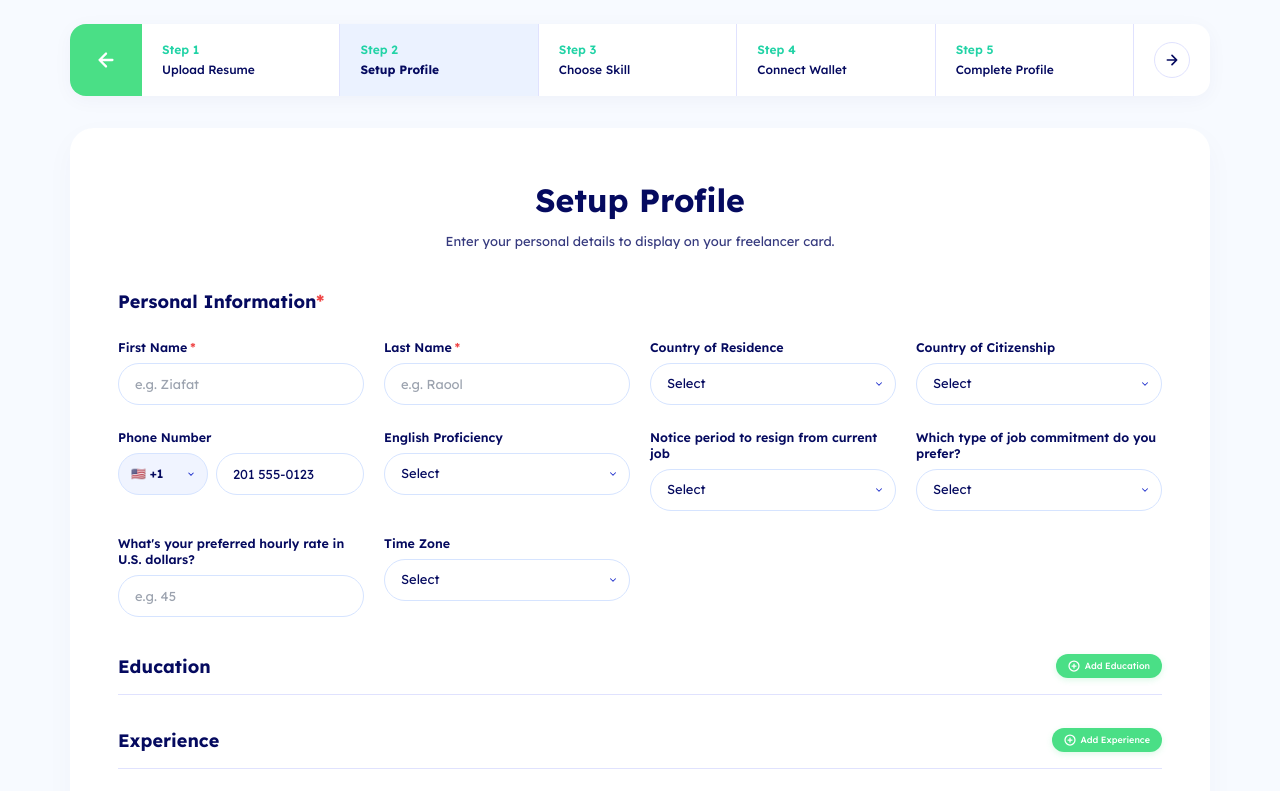
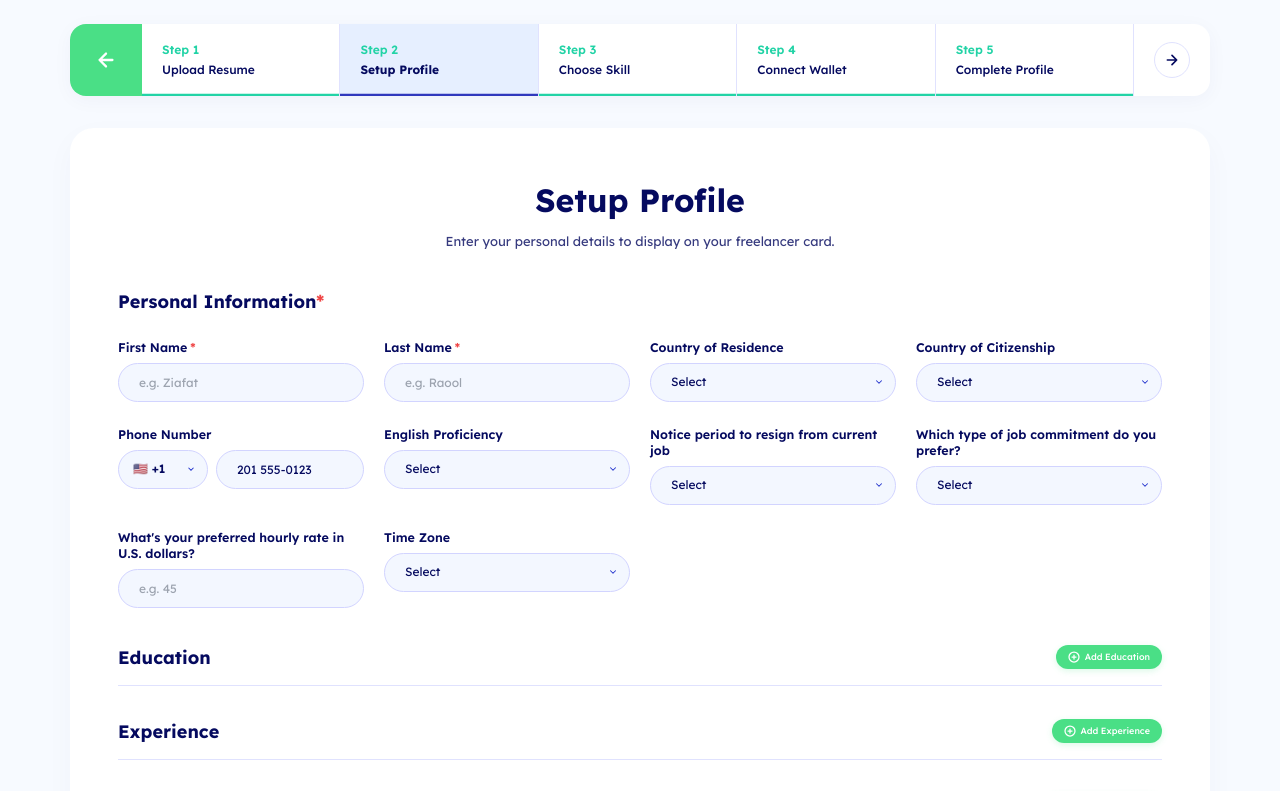
Before and after one commit to Mominkhalid045-debug/greelance-login, a React (Vite) app: page /setup-profile in a window 1280 px wide. Shown: the top 791 px of the page. Built offline with nearby package versions, Linux system fonts and the light colour scheme.

Commit message:
Update exact input styles and step header tabs to match reference DOM specs

```diff
--- a/src/pages/FreelancerForm.jsx
+++ b/src/pages/FreelancerForm.jsx
@@ -66,7 +66,7 @@ function StepHeader({ activeStep, navigate }) {
                   height: '100%',
                   padding: '0 20px',
                   cursor: 'pointer',
-                  background: isActive ? '#EBF2FF' : '#FFFFFF',
+                  background: isActive ? '#E6EFFF' : '#FFFFFF',
                   display: 'flex',
                   flexDirection: 'column',
                   justifyContent: 'center',
@@ -74,6 +74,7 @@ function StepHeader({ activeStep, navigate }) {
                   boxSizing: 'border-box',
                   transition: 'all 0.2s ease',
                   borderRight: '1px solid #E0E2FE',
+                  boxShadow: isActive ? '#3038BD 0px -2.25px 0px 0px inset' : '#22D3A6 0px -2.25px 0px 0px inset',
                 }}
               >
                 <span
--- a/src/pages/SetupProfile.jsx
+++ b/src/pages/SetupProfile.jsx
@@ -215,15 +215,15 @@ export default function SetupProfile() {
                       onChange={(e) => handleChange('countryCode', e.target.value)}
                       style={{
                         width: '100%',
-                        height: '42px',
-                        borderRadius: '21px',
-                        border: '1px solid #D6E4FF',
-                        background: '#F0F4FF',
+                        height: '39px',
+                        borderRadius: '45px',
+                        border: '0.67px solid #D2D4FF',
+                        background: '#F3F7FF',
                         fontFamily: F,
                         fontSize: '12px',
                         fontWeight: 600,
                         color: '#050A5F',
-                        padding: '0 8px 0 12px',
+                        padding: '0 8px 0 14px',
                         outline: 'none',
                         cursor: 'pointer',
                         appearance: 'none',
@@ -731,13 +731,13 @@ const labelStyle = {
 
 const inputStyle = {
   width: '100%',
-  height: '42px',
-  padding: '0 16px',
-  borderRadius: '21px',
-  border: '1px solid #D6E4FF',
-  background: '#FFFFFF',
+  height: '39px',
+  padding: '0 20px',
+  borderRadius: '45px',
+  border: '0.67px solid #D2D4FF',
+  background: '#F3F7FF',
   fontFamily: F,
-  fontSize: '13px',
+  fontSize: '12px',
   color: '#050A5F',
   outline: 'none',
   boxSizing: 'border-box',
@@ -749,7 +749,7 @@ const selectStyle = {
   appearance: 'none',
   WebkitAppearance: 'none',
   cursor: 'pointer',
-  paddingRight: '30px',
+  paddingRight: '34px',
 };
 
 const textareaStyle = {
```
